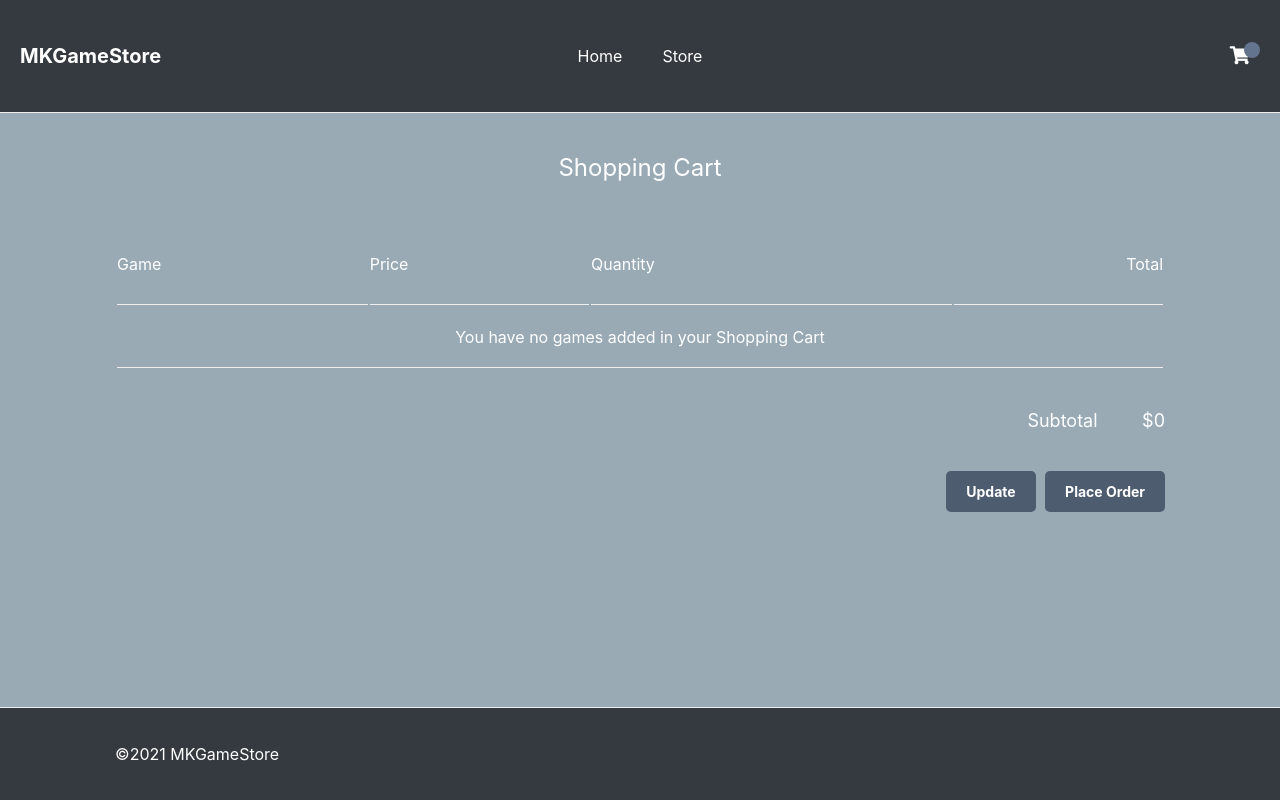
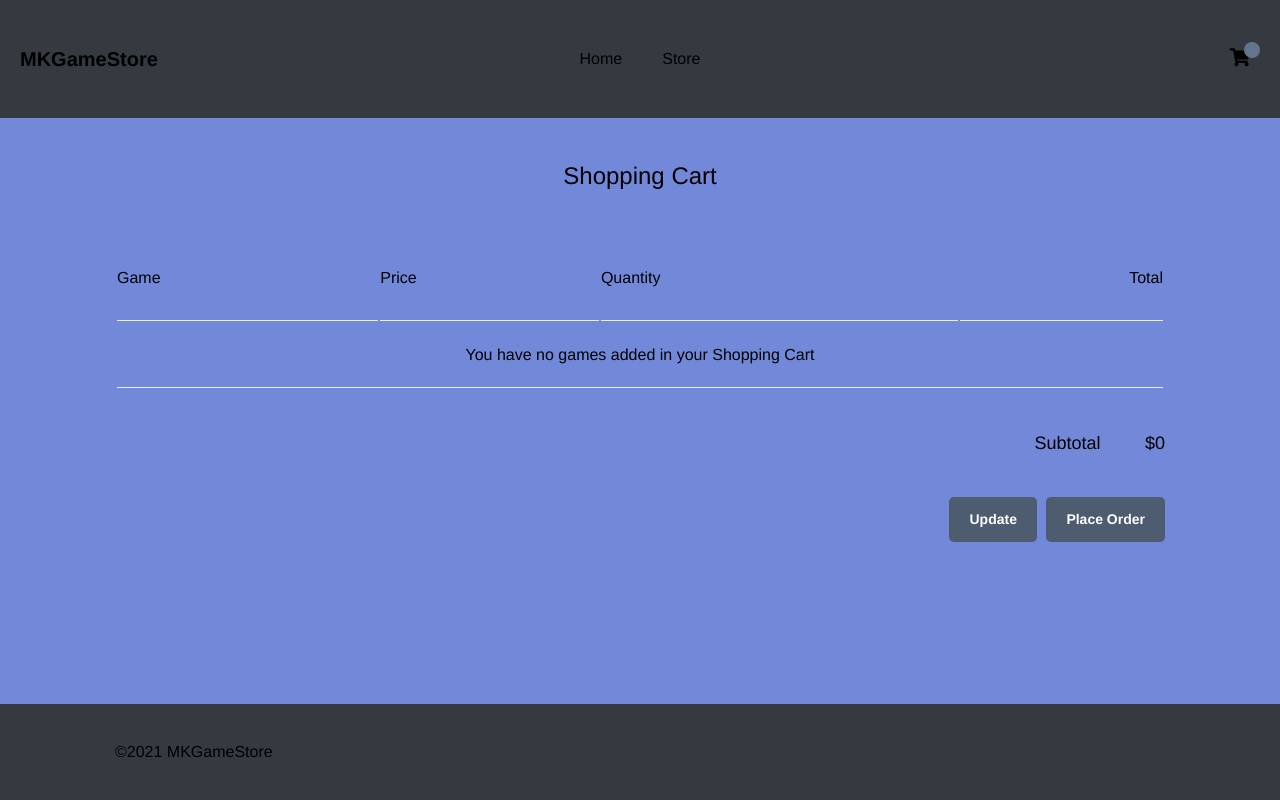
Before and after one commit to FinityM/WebDevProject, a PHP site: page /storeindex.php?page=cart in a window 1280 px wide. Run offline with PHP 8.4, Linux system fonts and the light colour scheme.

Commit message:
Update store.css
Small changes to web design

```diff
--- a/website/css/store.css
+++ b/website/css/store.css
@@ -1,9 +1,11 @@
 * {
     box-sizing: border-box;
-    font-family: -apple-system, BlinkMacSystemFont, "segoe ui", roboto, oxygen, ubuntu, cantarell, "fira sans", "droid sans", "helvetica neue", Arial, sans-serif;
+    font-family: Helvetica Neue, Helvetica, Arial, sans-serif;
     font-size: 16px;
     -webkit-font-smoothing: antialiased;
     -moz-osx-font-smoothing: grayscale;
+    color: #000000;
+    line-height: 1.5;
 }
 
 html {
@@ -13,14 +15,9 @@ html {
 body {
     position: relative;
     min-height: 100%;
-    color: #FFFFFF;
-    background-color: #99aab5;
+    background-color: #7289da;
     margin: 0;
     padding-bottom: 100px; /* Same height as footer */
-}
-
-h1, h2, h3, h4, h5 {
-    color: #FFFFFF;
 }
 
 .content-wrapper {
@@ -28,14 +25,9 @@ h1, h2, h3, h4, h5 {
     margin: 0 auto;
 }
 
-header {
-
-    border-bottom: 1px solid #EEEEEE;
-}
-
 header .content-wrapper {
     background-color: #343a40;
-    color: #FFFFFF;
+    color: #000000;
     padding: 20px;
     width: 100%;
     display: flex;
@@ -60,7 +52,7 @@ header nav {
 
 header nav a {
     text-decoration: none;
-    color: #FFFFFF;
+    color: #000000;
     padding: 10px 10px;
     margin: 0 10px;
 }
@@ -172,13 +164,11 @@ main .products .product img, main .products .products-wrapper .product img {
 
 main .products .product .name, main .products .products-wrapper .product .name {
     display: block;
-    color: #FFFFFF;
     padding: 20px 0 2px 0;
 }
 
 main .products .product .price, main .products .products-wrapper .product .price {
     display: block;
-    color: #FFFFFF;
 }
 
 main .products .product .rrp, main .products .products-wrapper .product .rrp {
@@ -214,7 +204,6 @@ main > .product h1 {
 main > .product .price {
     display: block;
     font-size: 22px;
-    color: #FFFFFF;
 }
 
 main > .product .rrp {
@@ -334,13 +323,8 @@ main .cart table .remove:hover {
     text-decoration: underline;
 }
 
-main .cart table .price {
-    color: #FFFFFF;
-}
-
 main .cart table a {
     text-decoration: none;
-    color: #FFFFFF;
 }
 
 main .cart table input[type="number"] {
@@ -363,7 +347,6 @@ main .cart .subtotal .text {
 
 main .cart .subtotal .price {
     font-size: 18px;
-    color: #FFFFFF;
 }
 
 main .cart .buttons {
@@ -404,7 +387,6 @@ main .placeorder p {
 footer {
     position: absolute;
     bottom: 0;
-    border-top: 1px solid #EEEEEE;
     padding: 20px 0;
     width: 100%;
     background-color: #343a40;
```
